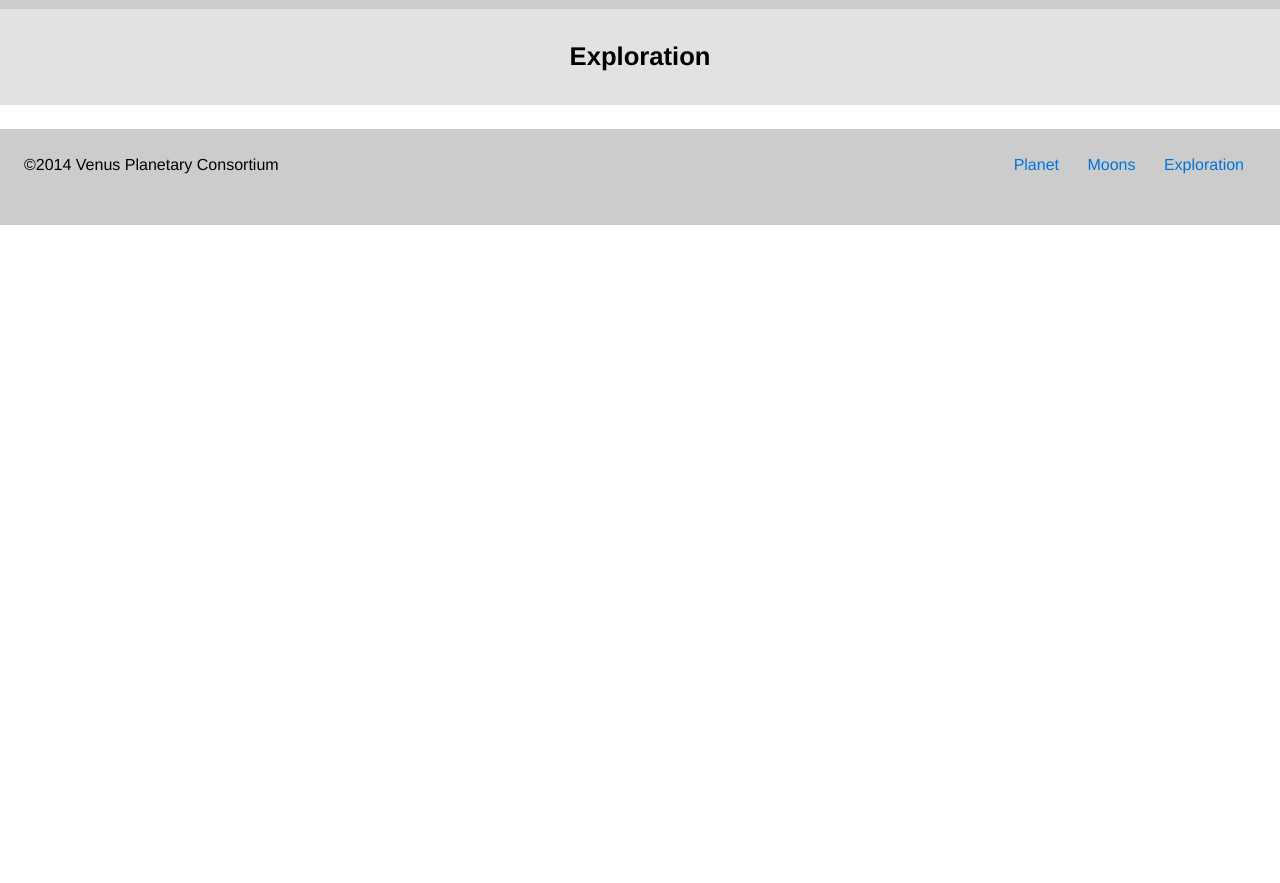
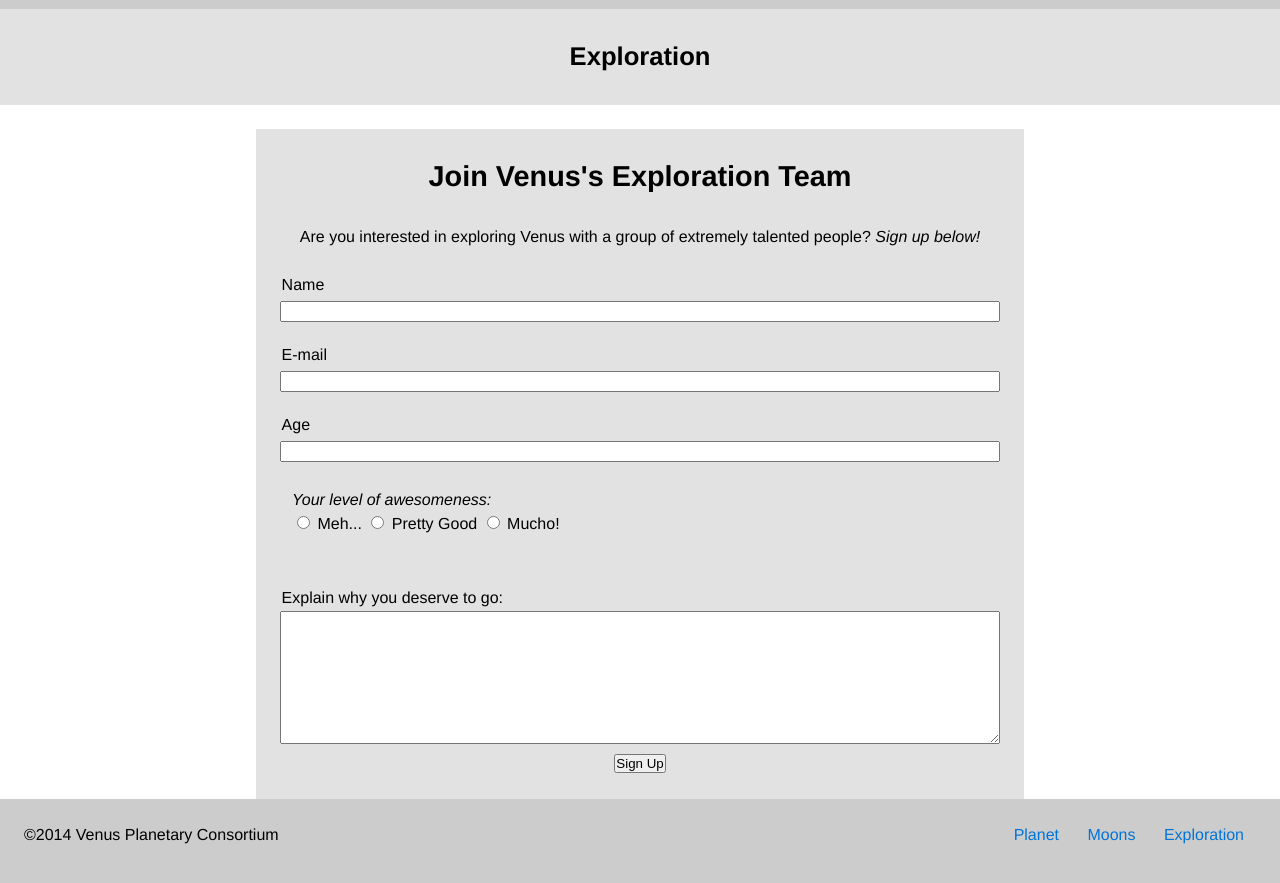
Before and after one commit to stevebickram/dsn1675-planet-website, a plain HTML site: page exploration.html in a window 1280 px wide. Shown: the part 63-946 px from the top of the page. Before the commit the page ends 800 px from the top, so only its background shows below. Drawn offline with Linux system fonts and the light colour scheme.

Commit message:
form input

```diff
--- a/css/main.css
+++ b/css/main.css
@@ -118,6 +118,63 @@ img {
     background-color: #e2e2e2;
 }
 
+.form-body {
+    background-color: #e2e2e2;
+}
+.form-input {
+    text-align: left;
+    overflow: hidden;
+}
+
+
+label {
+    display: block;
+    margin:.1rem;
+}
+
+.field {
+   width: 100%;
+    margin: 0 0 1.5em;
+}
+
+.radio {
+    white-space: nowrap;
+}
+fieldset {
+    text-decoration: none;
+    border: none;
+    padding:none;
+}
+
+input + label {
+
+}
+
+.awesome-title {
+    margin:0;
+}
+
+.awesome {
+    display:inline-block;
+    margin: 0 0 1em;
+}
+
+textarea {
+    width: 100%;
+    height: 10em;
+}
+
+
+button {
+    text-align: center;
+    padding:0;
+    cursor: pointer;
+}
+
+.submit {
+    text-align: center;
+}
+
 .discovery {
     background-color: #e2e2e2;
 }
@@ -126,7 +183,9 @@ img {
     background-color: #ccc;
 }
 
-
+.scary {
+    width:100%
+}
 @media only screen and (min-width: 25em) {
 
     .nav {
@@ -150,6 +209,7 @@ img {
     .nav {
         text-align:right;
     }
+
 }
 
 @media only screen and (min-width: 60em) {
@@ -174,6 +234,9 @@ img {
     }
     .moontext {
         padding-top:1em;
+    }
+    form {
+        margin: 0 20%;
     }
 }
 
--- a/exploration.html
+++ b/exploration.html
@@ -2,7 +2,7 @@
 <html lang="en-ca">
 <head>
   <meta charset="utf-8">
-  <title>Venus Moons</title>
+  <title>Venus Exploration</title>
   <meta name="viewport" content="width=device-width,initial-scale=1">
     <link href="css/grid.css" rel="stylesheet">
     <link href="css/main.css" rel="stylesheet">
@@ -29,6 +29,58 @@
         <div class="intro">
             <h1 class="peta pad-top pad-bottom">Exploration</h1>
         </div>
+
+        <form action="face.html" method="post">
+
+        <div class="form-body island">
+            <div class="intro">
+                <h1 class="title">Join Venus's Exploration Team </h1>
+                <p class="form-body pad-top"> Are you interested in exploring Venus with a group of extremely talented people? <i>Sign up below!</i></p>
+            </div>
+
+            <form>
+
+                <div>
+                    <label for="name">Name</label>
+                    <input class="field" id="name">
+                </div>
+                <div>
+                    <label for="e-mail">E-mail</label>
+                    <input class="field" type="e-mail" id="e-mail">
+                </div>
+                <div>
+                    <label for="number">Age</label>
+                    <input class="field" type="number" id="number">
+                </div>
+
+                <fieldset>
+                    <p class="awesome-title"><i>Your level of awesomeness:</i></p>
+                    <span class="radio">
+                        <input type="radio" id="meh" name="awesomeness">
+                        <label class="awesome" for="meh...">Meh...</label>
+                    </span>
+
+                    <span class="radio">
+                        <input type="radio" id="Pretty good" name="awesomeness">
+                        <label class="awesome" for="pretty good">Pretty Good</label>
+                    </span>
+
+                    <span class="radio">
+                        <input type="radio" id="Mucho" name="awesomeness">
+                        <label class="awesome" for="Mucho">Mucho!</label>
+                    </span>
+                </fieldset>
+                <div>
+                    <label for="explaination">Explain why you deserve to go:</label>
+                    <textarea class="explanation" id="explaination" id="text"></textarea>
+                </div>
+
+
+                <div class="submit">
+                    <button type="submit">Sign Up</button>
+                </div>
+            </form>
+        </div>
     </main>
     <footer class="grid island header">
 
```
Also changed, not shown: face.html (added, +7 -0 lines), images/scary-face.jpg (added), planet-website-form-wireframes/exploration-large.png (added), planet-website-form-wireframes/exploration-medium.png (added), planet-website-form-wireframes/exploration-small.png (added), planet-website-form-wireframes/exploration-x-small.png (added), 1 other file.
